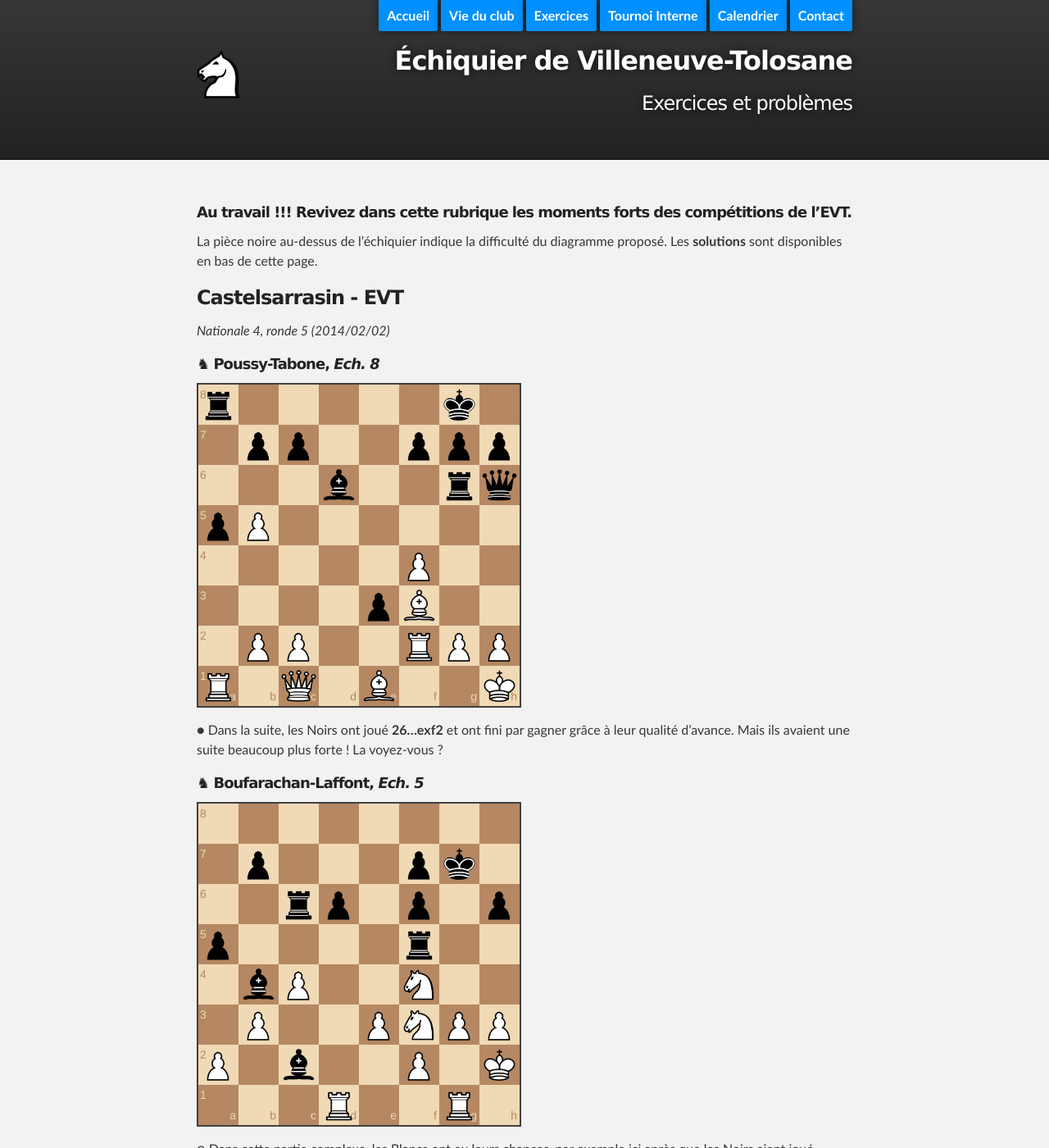
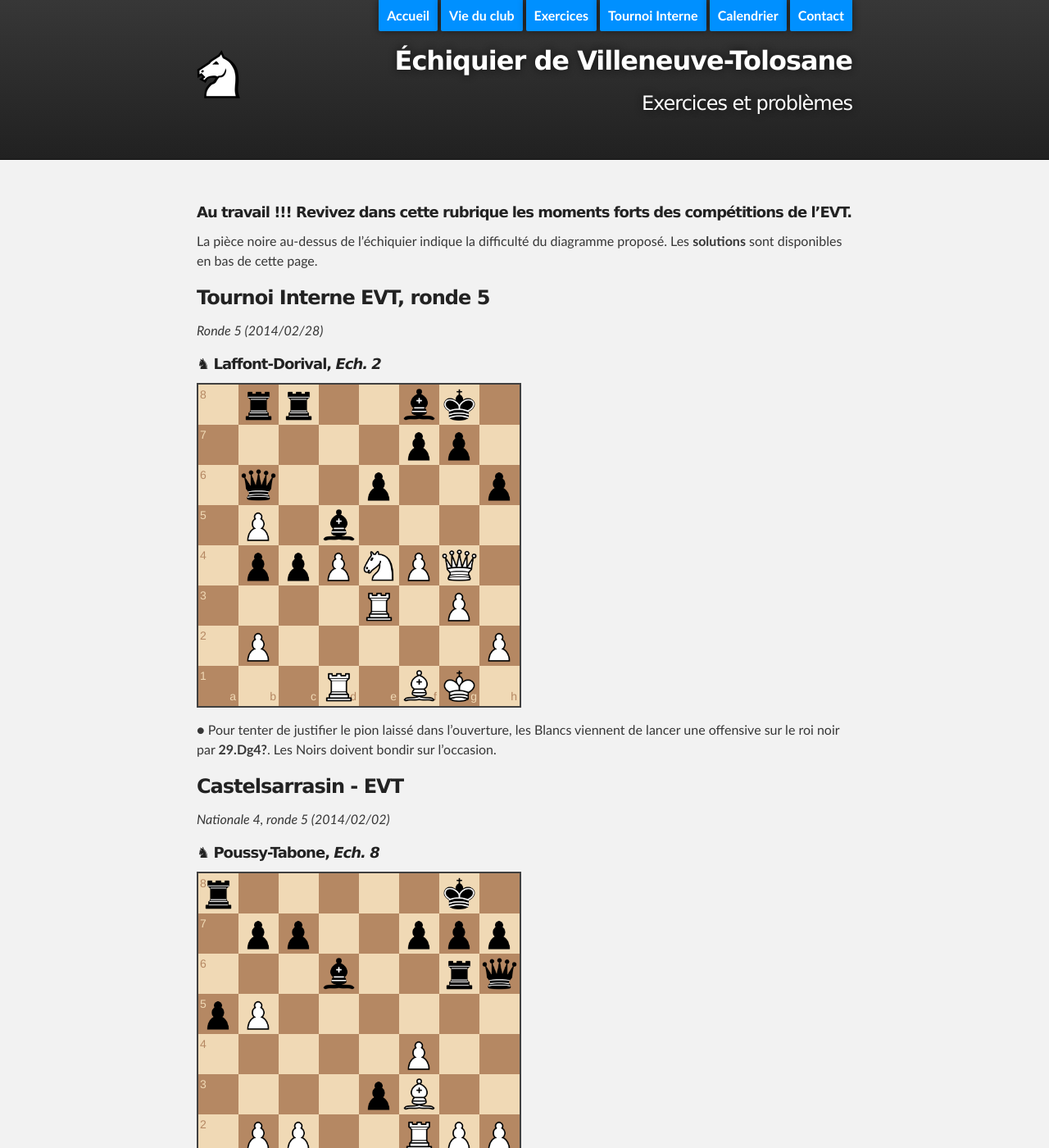
Before and after one commit to echiquier-villeneuve-tolosane/echiquier-villeneuve-tolosane.github.io, a Jekyll site: the page built from exercices.md, in a window 1280 px wide and 1400 px high. Shown: the whole window at 82% size. Built offline with Jekyll 4.4.1, drawn with Linux system fonts in a browser that asks for light colours; nearby versions of some CDN libraries.

Commit message:
Updated exercices.md

```diff
--- a/exercices.md
+++ b/exercices.md
@@ -7,6 +7,20 @@ title: Exercices et problèmes
 
 ##### **Au travail !!! Revivez dans cette rubrique les moments forts des compétitions de l'EVT.**
 La pièce noire au-dessus de l'échiquier indique la difficulté du diagramme proposé. Les **solutions** sont disponibles en bas de cette page.
+
+
+### Tournoi Interne EVT, ronde 5
+_Ronde 5 (2014/02/28)_
+
+##### &#9822;  **Laffont-Dorival**, _Ech. 2_
+
+`1rr2bk1/5pp1/1q2p2p/1P1b4/1ppPNPQ1/4R1P1/1P5P/3R1BK1 b - - 2 29`
+
+&#9679; Pour tenter de justifier le pion laissé dans l'ouverture, les Blancs viennent de lancer une offensive sur le roi noir par **29.Dg4?**. Les Noirs doivent bondir sur l'occasion.
+
+
+
+
 
 
 ### Castelsarrasin - EVT
```
